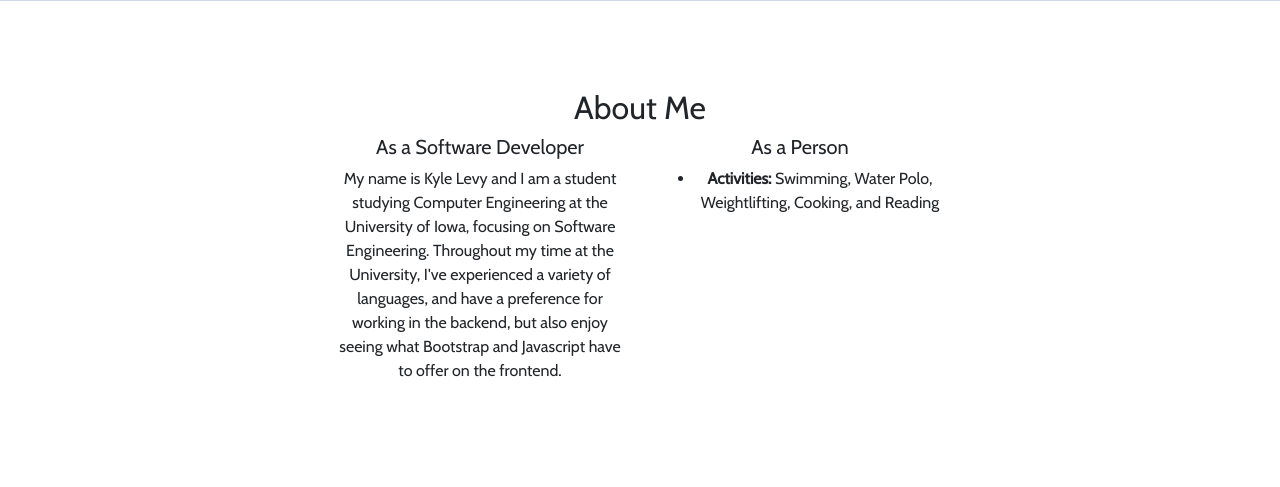
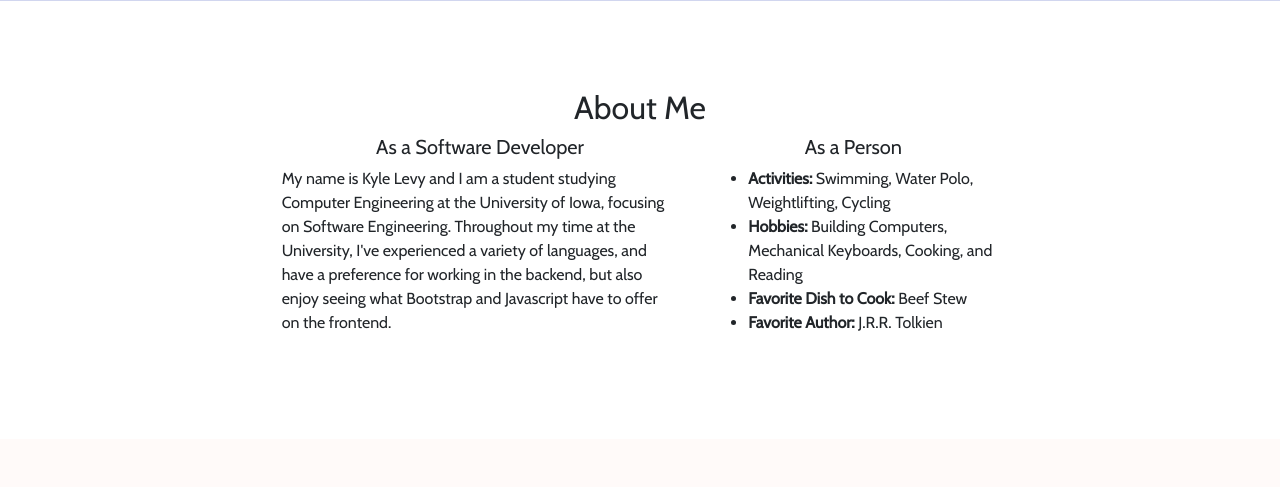
Before and after one commit to Kyle-Levy/kyle_levy_personal_site, a Django app: page / in a window 1280 px wide. Shown: the part 571-1058 px from the top of the page. After the commit the page ends 902 px from the top, so only its background shows below. Run offline with Django 3.2, Linux system fonts and the light colour scheme; some libraries are stand-ins or nearby versions; some web fonts are replaced.

Commit message:
Finalized about me section

```diff
--- a/homepage/templates/homepage.html
+++ b/homepage/templates/homepage.html
@@ -43,17 +43,20 @@
             <div class="col text-center">
                 <h2>About Me</h2>
                 <div class="row justify-content-md-center">
-                    <div class="col-3">
+                    <div class="col-4">
                         <h5>As a Software Developer</h5>
-                        <p>My name is Kyle Levy and I am a student studying Computer Engineering at the University of
+                        <p class="text-left">My name is Kyle Levy and I am a student studying Computer Engineering at the University of
                             Iowa, focusing on Software
                             Engineering. Throughout my time at the University, I've experienced a variety of languages, and have a preference for working in the backend, but also enjoy seeing what
                             Bootstrap and Javascript have to offer on the frontend. </p>
                     </div>
                     <div class="col-3">
                         <h5>As a Person</h5>
-                        <ul>
-                            <li><strong>Activities:</strong> Swimming, Water Polo, Weightlifting, Cooking, and Reading</li>
+                        <ul class="text-left">
+                            <li><strong>Activities:</strong> Swimming, Water Polo, Weightlifting, Cycling</li>
+                            <li><strong>Hobbies:</strong> Building Computers, Mechanical Keyboards, Cooking, and Reading</li>
+                            <li><strong>Favorite Dish to Cook:</strong> Beef Stew</li>
+                            <li><strong>Favorite Author:</strong> J.R.R. Tolkien</li>
                         </ul>
                     </div>
                 </div>
```
